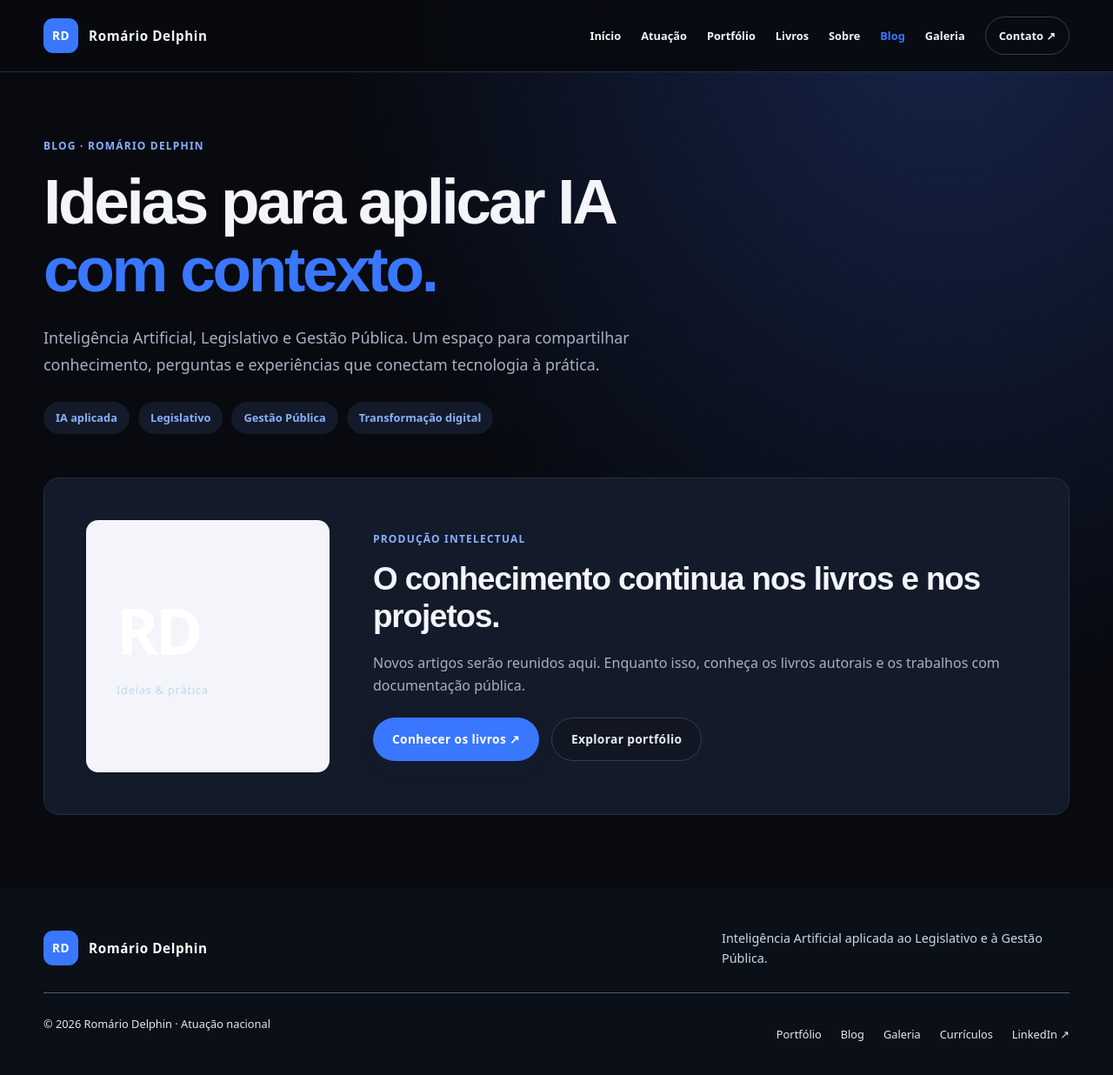
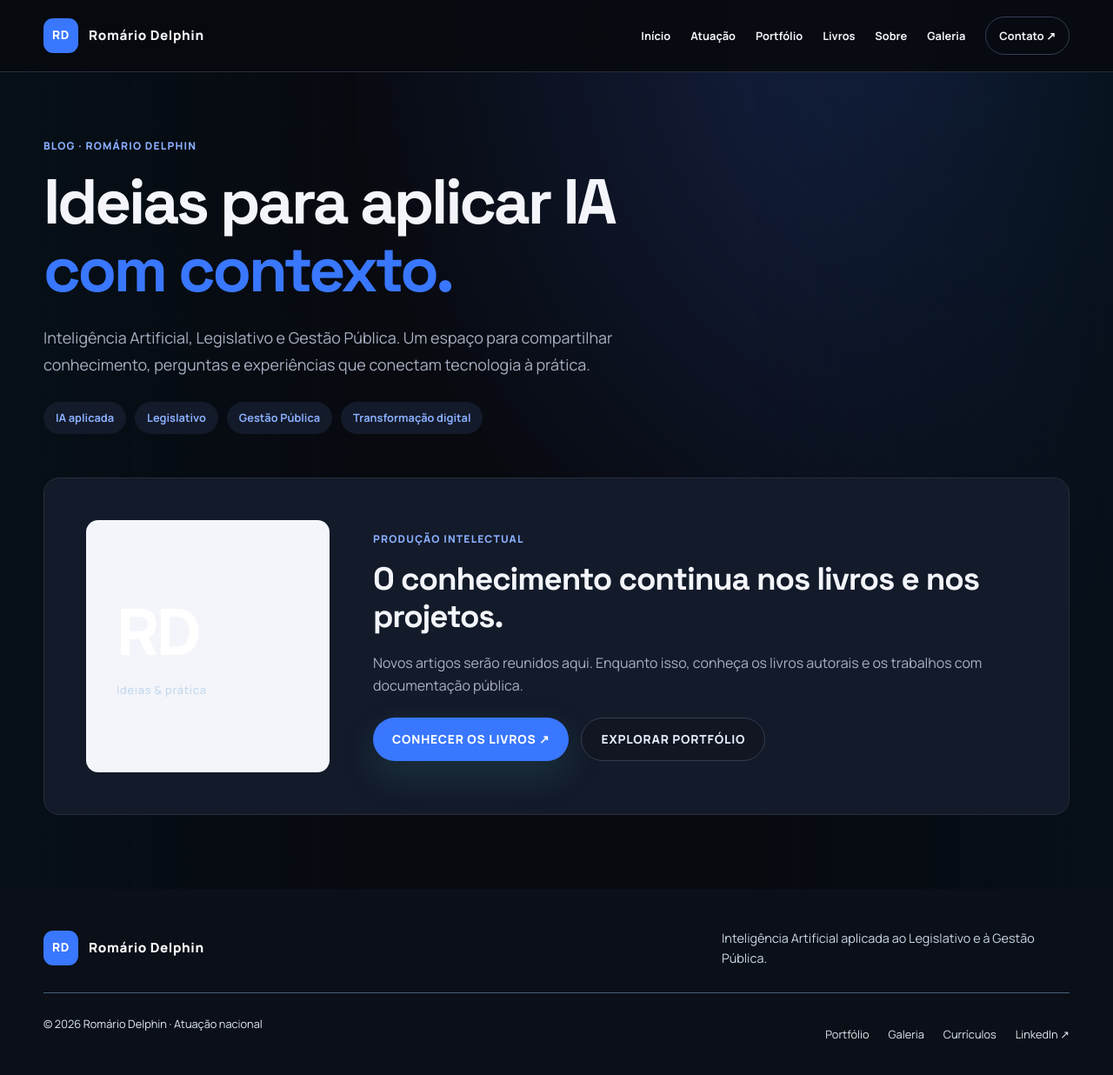
Before and after one commit to RomarioDelphin/RomarioDelphin.github.io, a Jekyll site: the page built from blog.html, in a window 1280 px wide and 1256 px high. Shown: the top 1236 px of the window at 87% size. Built offline with Jekyll 4.4.1, drawn with Linux system fonts in a browser that asks for light colours.

Commit message:
Alinha layout das paginas e galeria ao tema escuro e remove navegacao do blog vazio

```diff
--- a/_layouts/site.html
+++ b/_layouts/site.html
@@ -1,15 +1,15 @@
 <!doctype html>
 <html lang="pt-BR"><head><meta charset="utf-8"><meta name="viewport" content="width=device-width,initial-scale=1">
-<title>{{ page.title | escape }} | Romário Delphin</title><meta name="description" content="{{ page.description | default: site.description | escape }}"><meta name="theme-color" content="#fcfdfd">
+<title>{{ page.title | escape }} | Romário Delphin</title><meta name="description" content="{{ page.description | default: site.description | escape }}"><meta name="theme-color" content="#080a10">
 <link rel="canonical" href="{{ page.url | absolute_url }}"><link rel="icon" type="image/svg+xml" href="{{ '/favicon.svg' | relative_url }}"><link rel="manifest" href="{{ '/site.webmanifest' | relative_url }}">
 <meta property="og:type" content="{% if page.is_post %}article{% else %}website{% endif %}"><meta property="og:title" content="{{ page.title | escape }} | Romário Delphin"><meta property="og:description" content="{{ page.description | default: site.description | escape }}"><meta property="og:url" content="{{ page.url | absolute_url }}"><meta property="og:image" content="{{ page.cover | default: '/og-portfolio.png' | absolute_url }}"><meta property="og:locale" content="pt_BR"><meta name="twitter:card" content="summary_large_image"><meta name="twitter:title" content="{{ page.title | escape }}"><meta name="twitter:description" content="{{ page.description | default: site.description | escape }}"><meta name="twitter:image" content="{{ page.cover | default: '/og-portfolio.png' | absolute_url }}">
-<link rel="stylesheet" href="{{ '/portfolio-base.css' | relative_url }}"><link rel="stylesheet" href="{{ '/light-theme.css?v=20261002-refined' | relative_url }}"><link rel="stylesheet" href="{{ '/site-pages.css?v=20261002' | relative_url }}">
+<link href="https://fonts.googleapis.com/css2?family=Manrope:wght@400;500;600;700;800&amp;family=Space+Grotesk:wght@500;600;700&amp;display=swap" rel="stylesheet"><link rel="stylesheet" href="{{ '/portfolio-base.css' | relative_url }}"><link rel="stylesheet" href="{{ '/site-pages.css?v=20261003-audit' | relative_url }}">
 {% if page.is_post %}<script type="application/ld+json">{"@context":"https://schema.org","@type":"BlogPosting","headline":{{ page.title | jsonify }},"description":{{ page.description | default: site.description | jsonify }},"datePublished":{{ page.date | date_to_xmlschema | jsonify }},"dateModified":{{ page.modified | default: page.date | date_to_xmlschema | jsonify }},"author":{"@type":"Person","name":"Romário Delphin","url":{{ '/' | absolute_url | jsonify }}},"mainEntityOfPage":{{ page.url | absolute_url | jsonify }},"image":{{ page.cover | default: '/og-portfolio.png' | absolute_url | jsonify }}}</script>{% endif %}
 </head><body class="site-page"><a class="skip-link" href="#page-content">Ir para o conteúdo</a>
-<header class="site-header"><div class="container site-nav"><a class="site-brand" href="{{ '/' | relative_url }}"><span>RD</span>Romário Delphin</a><button class="site-menu-button" aria-expanded="false" aria-controls="site-menu" aria-label="Abrir menu">Menu <span aria-hidden="true">☰</span></button><nav class="site-links" id="site-menu" aria-label="Navegação principal"><a href="{{ '/' | relative_url }}">Início</a><a href="{{ '/#cursos' | relative_url }}">Atuação</a><a href="{{ '/portfolio.html' | relative_url }}" {% if page.url == '/portfolio.html' %}aria-current="page"{% endif %}>Portfólio</a><a href="{{ '/#livros' | relative_url }}">Livros</a><a href="{{ '/#sobre' | relative_url }}">Sobre</a><a href="{{ '/blog.html' | relative_url }}" {% if page.url contains '/blog' %}aria-current="page"{% endif %}>Blog</a><a href="{{ '/galeria.html' | relative_url }}" {% if page.url contains '/galeria' %}aria-current="page"{% endif %}>Galeria</a><a class="site-contact-link" href="{{ '/#contato' | relative_url }}">Contato ↗</a></nav></div></header>
+<header class="site-header"><div class="container site-nav"><a class="site-brand" href="{{ '/' | relative_url }}"><span>RD</span>Romário Delphin</a><button class="site-menu-button" aria-expanded="false" aria-controls="site-menu" aria-label="Abrir menu">Menu <span aria-hidden="true">☰</span></button><nav class="site-links" id="site-menu" aria-label="Navegação principal"><a href="{{ '/' | relative_url }}">Início</a><a href="{{ '/#cursos' | relative_url }}">Atuação</a><a href="{{ '/portfolio.html' | relative_url }}" {% if page.url == '/portfolio.html' %}aria-current="page"{% endif %}>Portfólio</a><a href="{{ '/#livros' | relative_url }}">Livros</a><a href="{{ '/#sobre' | relative_url }}">Sobre</a><a href="{{ '/galeria.html' | relative_url }}" {% if page.url contains '/galeria' %}aria-current="page"{% endif %}>Galeria</a><a class="site-contact-link" href="{{ '/#contato' | relative_url }}">Contato ↗</a></nav></div></header>
 <main id="page-content">
-{% if page.is_post %}<article class="article-page"><header class="page-heading container"><a class="back-link" href="{{ '/blog.html' | relative_url }}">← Todos os artigos</a><div class="page-kicker">{{ page.categories | join: ' · ' | escape }}</div><h1>{{ page.title | escape }}</h1><p class="page-lead">{{ page.description | escape }}</p><div class="article-meta"><span>Por Romário Delphin</span><time datetime="{{ page.date | date_to_xmlschema }}">{{ page.date | date: '%d/%m/%Y' }}</time><span>{{ content | number_of_words | divided_by: 180 | plus: 1 }} min de leitura</span></div>{% if page.cover %}<img class="article-cover" src="{{ page.cover | relative_url }}" alt="{{ page.cover_alt | default: page.title | escape }}">{% endif %}</header><div class="prose container">{{ content }}</div><aside class="article-end container"><strong>Conhecimento que se transforma em prática.</strong><p>Cursos, palestras, mentoria e consultoria técnica em Inteligência Artificial.</p><a class="button button-primary" href="{{ '/#contato' | relative_url }}">Converse sobre sua instituição ↗</a></aside></article>
+{% if page.is_post %}<article class="article-page"><header class="page-heading container"><a class="back-link" href="{{ '/' | relative_url }}">← Início</a><div class="page-kicker">{{ page.categories | join: ' · ' | escape }}</div><h1>{{ page.title | escape }}</h1><p class="page-lead">{{ page.description | escape }}</p><div class="article-meta"><span>Por Romário Delphin</span><time datetime="{{ page.date | date_to_xmlschema }}">{{ page.date | date: '%d/%m/%Y' }}</time><span>{{ content | number_of_words | divided_by: 180 | plus: 1 }} min de leitura</span></div>{% if page.cover %}<img class="article-cover" src="{{ page.cover | relative_url }}" alt="{{ page.cover_alt | default: page.title | escape }}">{% endif %}</header><div class="prose container">{{ content }}</div><aside class="article-end container"><strong>Conhecimento que se transforma em prática.</strong><p>Cursos, palestras, mentoria e consultoria técnica em Inteligência Artificial.</p><a class="button button-primary" href="{{ '/#contato' | relative_url }}">Converse sobre sua instituição ↗</a></aside></article>
 {% elsif page.collection == 'albums' %}<section class="page-heading container"><a class="back-link" href="{{ '/galeria.html' | relative_url }}">← Todos os registros</a><div class="page-kicker">{{ page.category | escape }}</div><h1>{{ page.title | escape }}</h1><p class="page-lead">{{ page.description | escape }}</p>{% if page.event_date or page.location %}<div class="article-meta">{% if page.event_date %}<time>{{ page.event_date | date: '%d/%m/%Y' }}</time>{% endif %}{% if page.location %}<span>{{ page.location | escape }}</span>{% endif %}</div>{% endif %}</section><div class="album-grid container">{% for photo in page.photos %}<figure><button class="photo-button" data-src="{{ photo.src | relative_url }}" data-alt="{{ photo.alt | escape }}" data-caption="{{ photo.caption | default: photo.alt | escape }}" aria-label="Ampliar foto: {{ photo.alt | escape }}"><img src="{{ photo.src | relative_url }}" alt="{{ photo.alt | escape }}" loading="lazy" decoding="async"><span aria-hidden="true">Ampliar ↗</span></button><figcaption>{{ photo.caption | default: photo.alt | escape }}</figcaption></figure>{% endfor %}</div>{% if content != '' %}<div class="prose container">{{ content }}</div>{% endif %}<dialog class="photo-dialog" aria-label="Fotografia ampliada"><button class="dialog-close" aria-label="Fechar fotografia">Fechar ×</button><img alt=""><p></p></dialog>
 {% else %}{{ content }}{% endif %}
-</main><footer class="site-footer"><div class="container"><div class="footer-top"><a class="site-brand" href="{{ '/' | relative_url }}"><span>RD</span>Romário Delphin</a><p>Inteligência Artificial aplicada ao Legislativo e à Gestão Pública.</p></div><div class="footer-bottom"><span>© {{ 'now' | date: '%Y' }} Romário Delphin · Atuação nacional</span><nav aria-label="Links do rodapé"><a href="{{ '/portfolio.html' | relative_url }}">Portfólio</a><a href="{{ '/blog.html' | relative_url }}">Blog</a><a href="{{ '/galeria.html' | relative_url }}">Galeria</a><a href="{{ '/curriculos.html' | relative_url }}">Currículos</a><a href="https://www.linkedin.com/in/romariodelphin/" target="_blank" rel="noopener">LinkedIn ↗</a></nav></div></div></footer>
+</main><footer class="site-footer"><div class="container"><div class="footer-top"><a class="site-brand" href="{{ '/' | relative_url }}"><span>RD</span>Romário Delphin</a><p>Inteligência Artificial aplicada ao Legislativo e à Gestão Pública.</p></div><div class="footer-bottom"><span>© {{ 'now' | date: '%Y' }} Romário Delphin · Atuação nacional</span><nav aria-label="Links do rodapé"><a href="{{ '/portfolio.html' | relative_url }}">Portfólio</a><a href="{{ '/galeria.html' | relative_url }}">Galeria</a><a href="{{ '/curriculos.html' | relative_url }}">Currículos</a><a href="https://www.linkedin.com/in/romariodelphin/" target="_blank" rel="noopener">LinkedIn ↗</a></nav></div></div></footer>
 <script src="{{ '/site-pages.js?v=20261002' | relative_url }}" defer></script></body></html>
```
